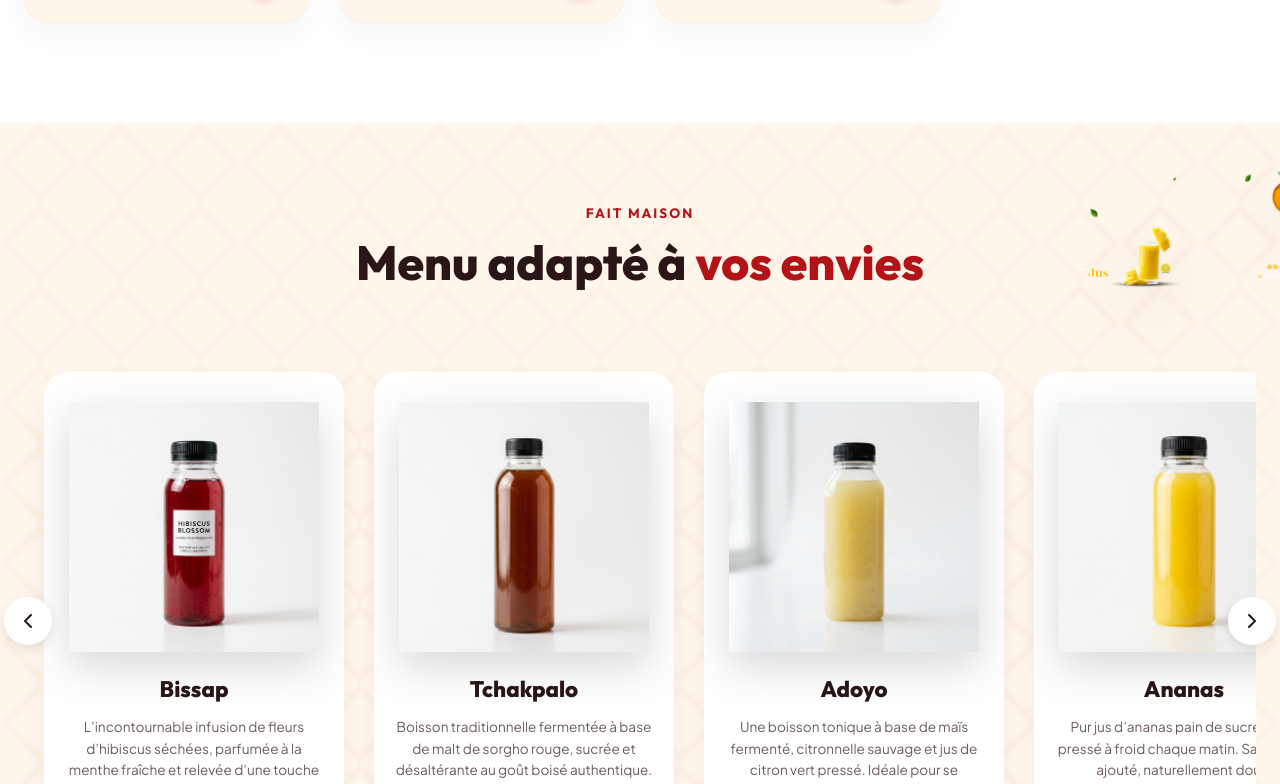
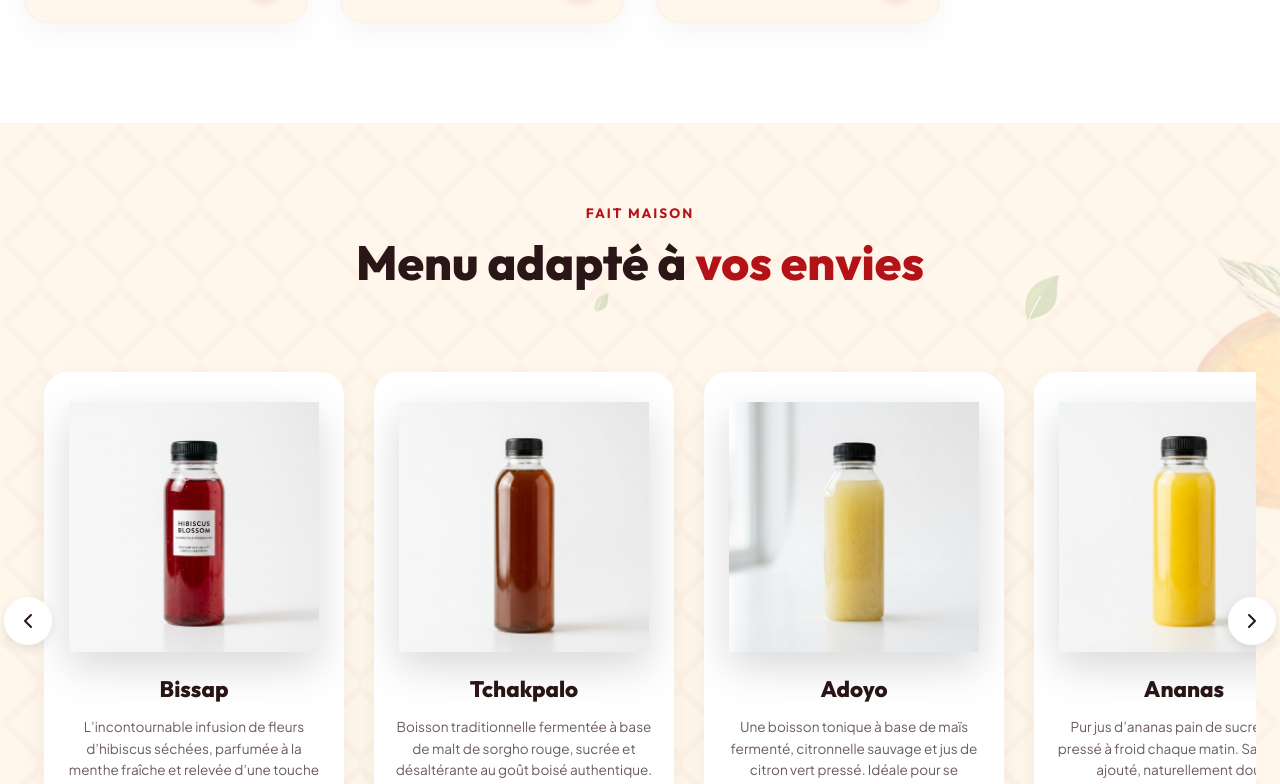
Before and after one commit to aikoulrich9-boop/brochetterie-landing-page, a React (Vite) app: page / in a window 1280 px wide. Shown: the part 4909-5693 px from the top of the page. Built offline with nearby package versions, Linux system fonts and the light colour scheme.

Commit message:
style(ui): enlarge and center the decorative juice background image

```diff
--- a/src/components/Juices.jsx
+++ b/src/components/Juices.jsx
@@ -85,23 +85,20 @@ export default function Juices() {
       }}
       ref={ref}
     >
-      {/* Decorative juice floating image */}
+      {/* Decorative juice floating background image */}
+      <div style={{ position: 'absolute', top: 0, left: 0, width: '100%', height: '100%', display: 'flex', justifyContent: 'center', alignItems: 'center', zIndex: 1, pointerEvents: 'none', opacity: 0.15 }}>
         <motion.img
           src="/images/juice_deco.png"
           alt="Jus Décoratif"
-        animate={{ y: [0, -15, 0] }}
-        transition={{ repeat: Infinity, duration: 4, ease: 'easeInOut' }}
+          animate={{ y: [0, -30, 0] }}
+          transition={{ repeat: Infinity, duration: 6, ease: 'easeInOut' }}
           style={{
-          position: 'absolute',
-          top: '5%',
-          right: '-2%',
-          width: 'clamp(150px, 20vw, 250px)',
-          zIndex: 5,
-          pointerEvents: 'none',
+            width: 'clamp(900px, 120vw, 1500px)',
             filter: 'drop-shadow(0 20px 30px rgba(0,0,0,0.1))',
-          transform: 'rotate(10deg)'
+            transform: 'rotate(-5deg)'
           }}
         />
+      </div>
 
       <div className="container" style={{ position: 'relative', zIndex: 10 }}>
         {/* Section Header */}
```
Lines whose indentation alone changed are shown as unchanged.
